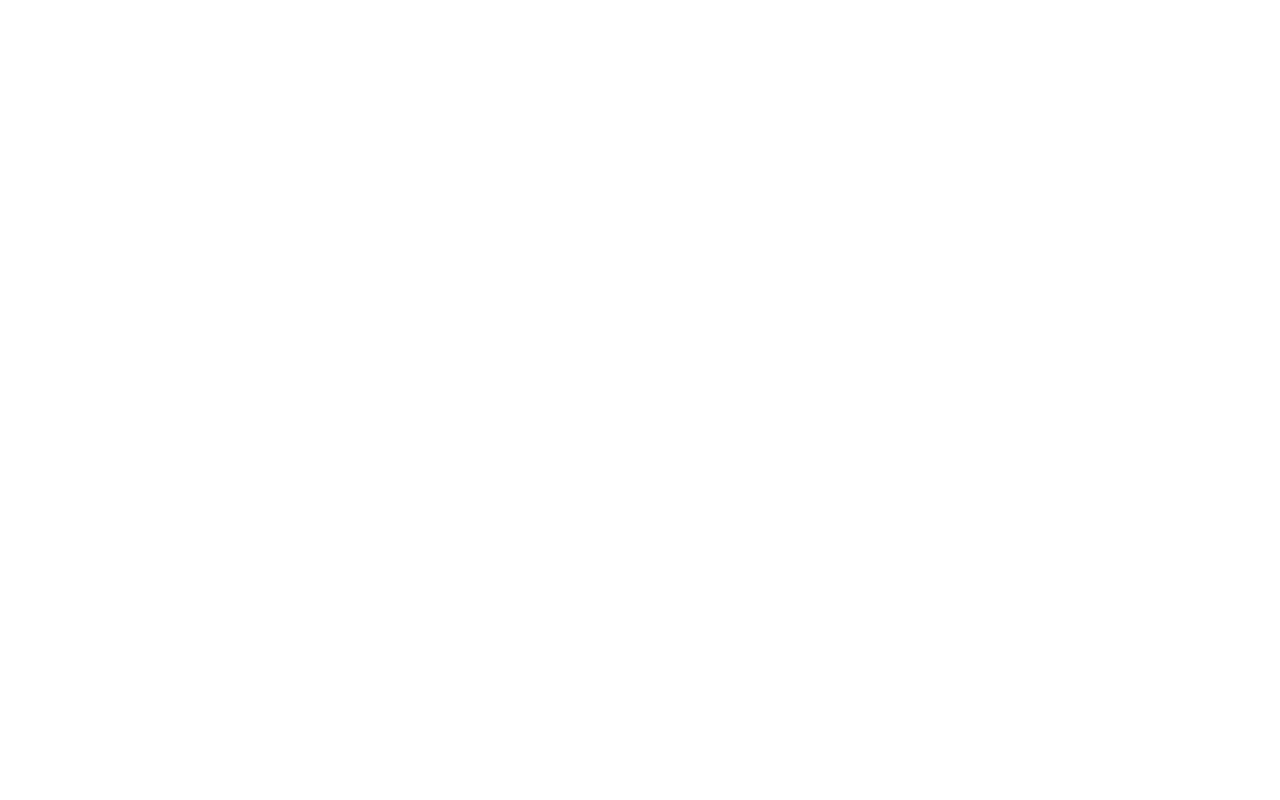
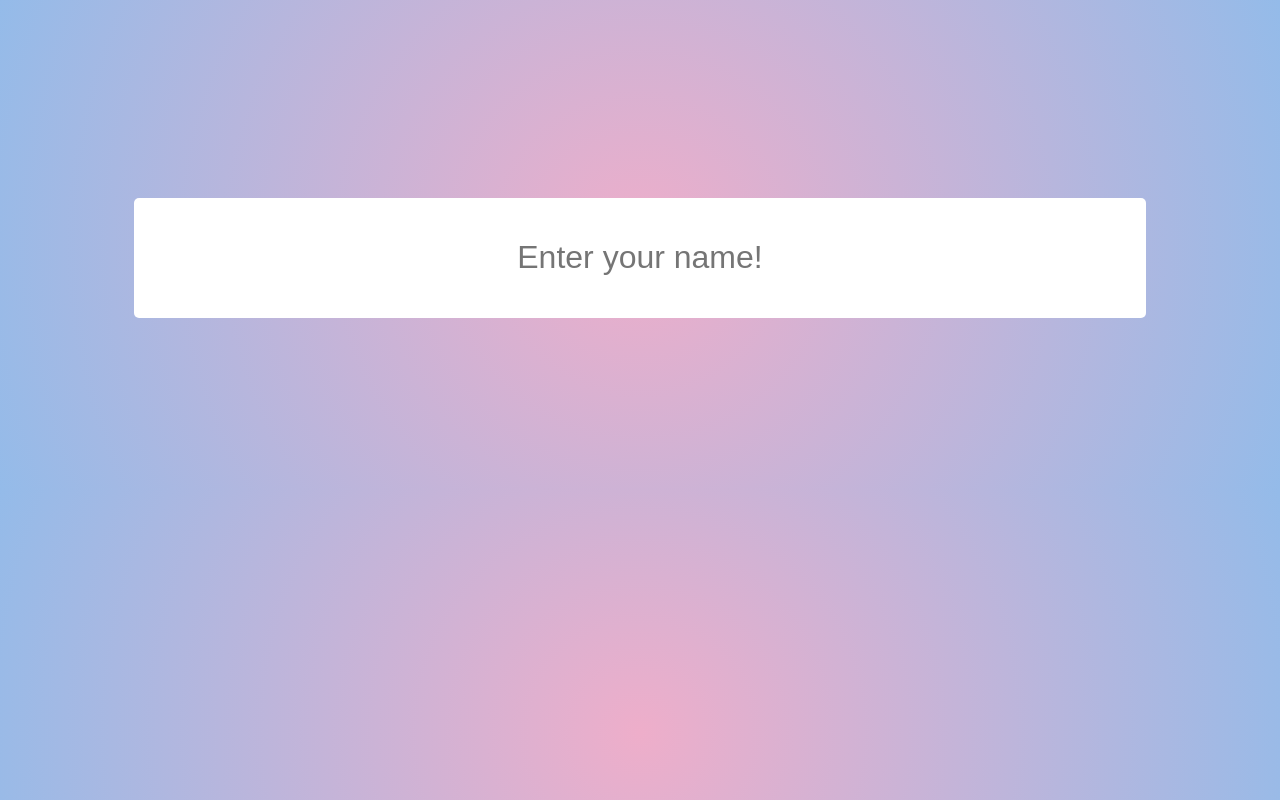
Before and after one commit to gabsato/javascript-exercises, a plain HTML site: page exercise1/index.html in a window 1280 px wide. Drawn offline with Linux system fonts and the light colour scheme.

Commit message:
commit exercise 1

```diff
--- /dev/null
+++ b/exercise1/css/style.css
@@ -0,0 +1,38 @@
+* {
+    box-sizing: border-box;
+}
+
+body {
+    background: radial-gradient(circle, rgba(238, 174, 202, 1) 0%, rgba(148, 187, 233, 1) 100%);
+}
+
+#inputUser {
+    font-size: 2rem;
+    height: 120px;
+    width: 80%;
+    margin: 15% 10% 5% 10%;
+    border-radius: 5px;
+    border: none;
+
+}
+
+.welcome {
+    font-size: 2rem;
+    padding: 50px;
+    margin: 0;
+    text-align: center;
+}
+
+@keyframes fadeOut {
+    from {
+        opacity: 1;
+    }
+
+    to {
+        opacity: 0;
+    }
+}
+
+.fadeOut {
+    animation: fadeOut 3s ease-in-out;
+}
--- a/exercise1/index.html
+++ b/exercise1/index.html
@@ -4,11 +4,20 @@
 <head>
     <meta charset="UTF-8">
     <meta name="viewport" content="width=device-width, initial-scale=1.0">
+    <link rel="stylesheet" href="css/style.css">
     <title>JavaScript Exercises</title>
 </head>
 
 <body>
+    <main>
+        <div>
+            <input type="text" id="inputUser" placeholder="Enter your name!" style="text-align: center;"
+                onkeyup="verifyEnter(event)">
+            <p class="welcome" id="textWelcome"></p>
+        </div>
+    </main>
 
 </body>
+<script src="javascript/script.js"></script>
 
 </html>
--- /dev/null
+++ b/exercise1/javascript/script.js
@@ -0,0 +1,16 @@
+function verifyEnter(event) {
+    if (event.key === "Enter") {
+        const nameUser = document.getElementById('inputUser').value;
+        const textWelcome = `Olá ${nameUser}, seja bem-vindo(a) ao mundo da programação!`;
+        const welcomeElement = document.getElementById('textWelcome'); // Defina a variável welcomeElement
+        welcomeElement.innerHTML = textWelcome;
+
+        // Adicione a classe para iniciar a animação
+        document.getElementById('inputUser').classList.add('fadeOut');
+
+        // Antes da animação, oculte o elemento
+        setTimeout(() => {
+            document.getElementById('inputUser').style.display = 'none';
+        }, 2000);
+    }
+}
```
